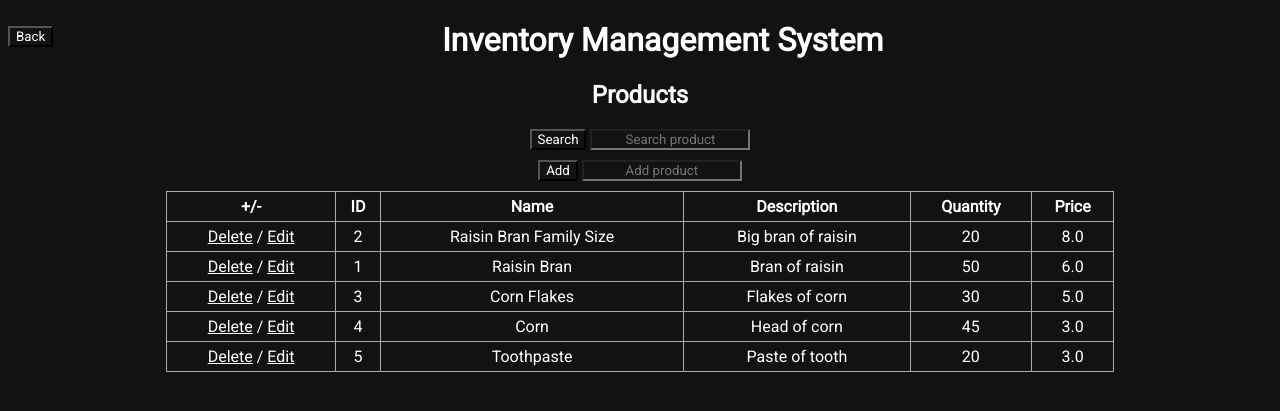
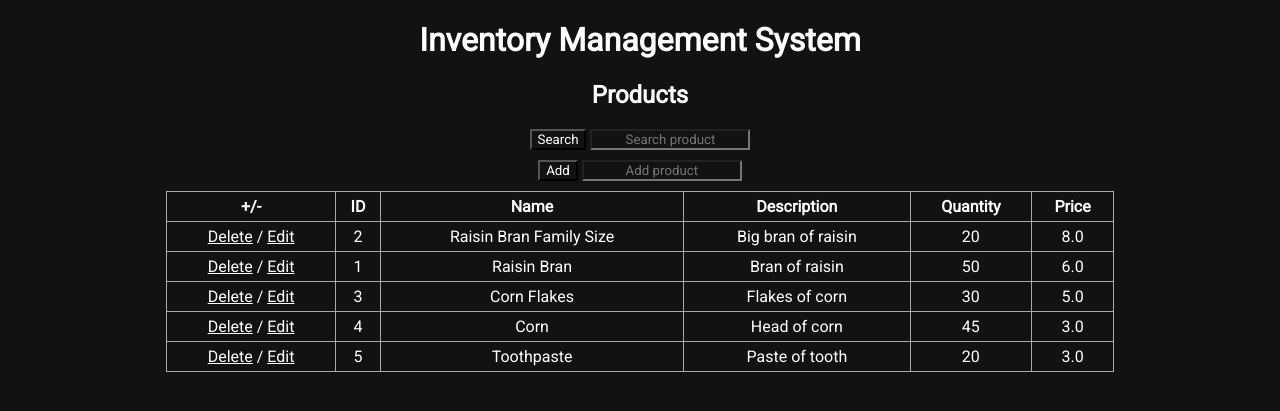
Before and after one commit to holychowders/inventory_management_system, a Flask app: page /products in a window 1280 px wide. Shown: the top 411 px of the page. Run offline with Flask 3, Linux system fonts and the light colour scheme; data comes from the database, SQL or seed files in the repository; parts of the project's set-up code (start-up, migrations or seed data) failed here and were passed over.

Commit message:
Remove dedicated "Back" button on "Products" page.

```diff
--- a/static/css/main.css
+++ b/static/css/main.css
@@ -81,12 +81,6 @@ td {
   background: #d96028;
 }
 
-.dashboard-return-button {
-  margin-top: 5px;
-  margin-bottom: 10px;
-  float: left;
-}
-
 .product-search-form {
   margin-top: 5px;
   margin-bottom: 10px;
--- a/templates/products.html
+++ b/templates/products.html
@@ -14,11 +14,6 @@
     />
   </head>
   <body>
-    <div class="back-button">
-      <form action="/dashboard" method="GET">
-        <button type="submit" class="dashboard-return-button">Back</button>
-      </form>
-    </div>
     <div class="page-header">
       <h1>Inventory Management System</h1>
       <h2>Products</h2>
```
